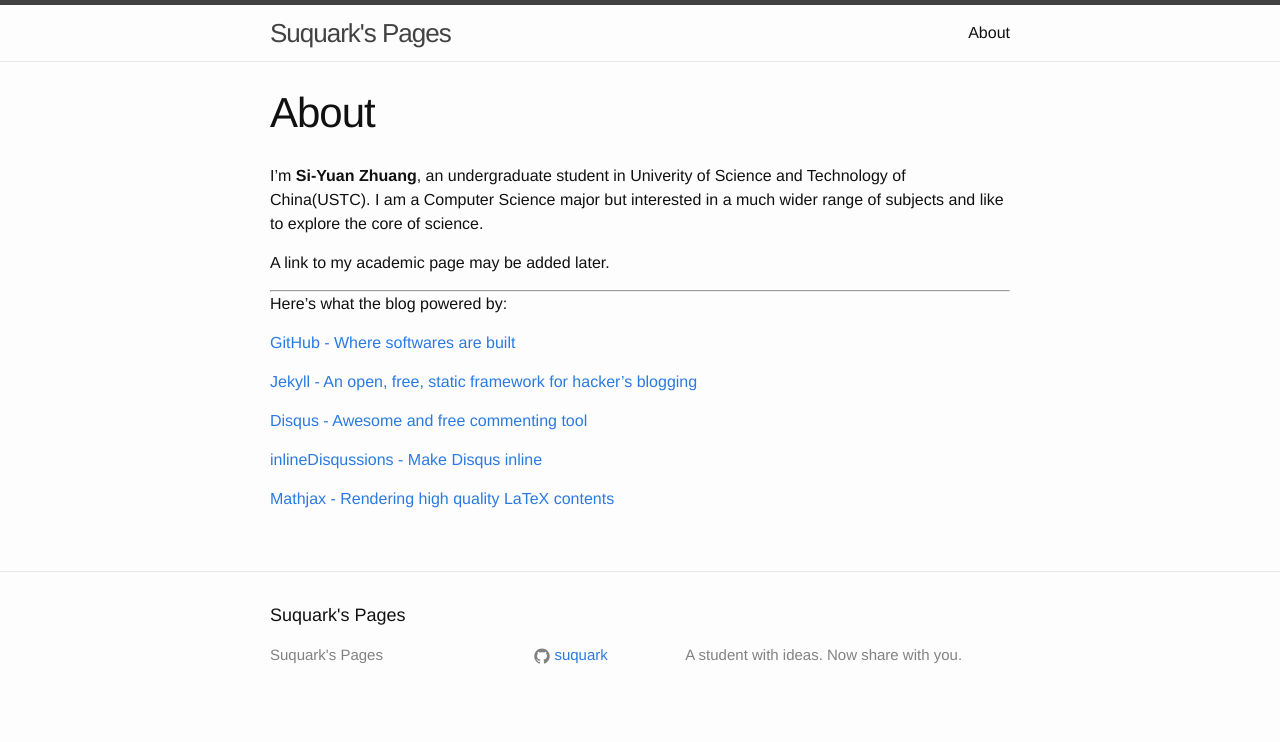
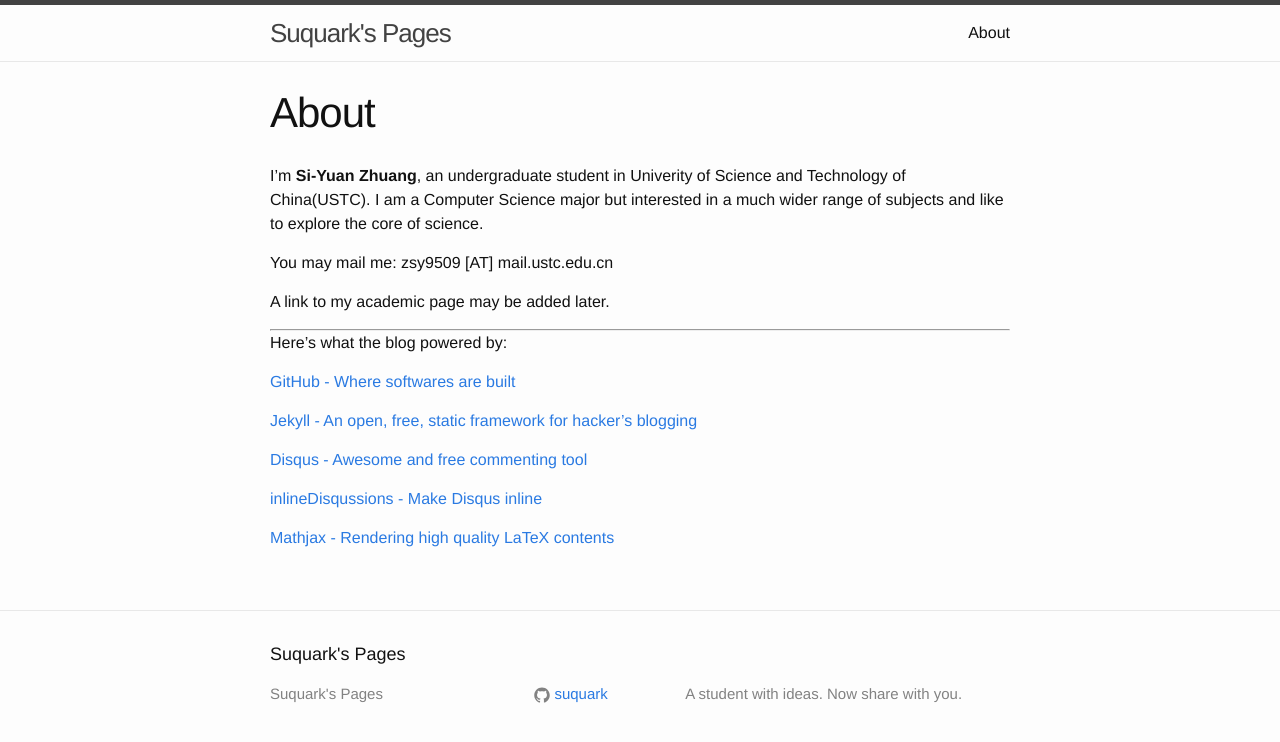
Before and after one commit to suquark/suquark.github.io, a Jekyll site: the page built from about.md, in a window 1280 px wide. Shown: the top 742 px of the page. Built offline with Jekyll 4.4.1, drawn with Linux system fonts in a browser that asks for light colours.

Commit message:
modify About.md

```diff
--- a/about.md
+++ b/about.md
@@ -5,6 +5,8 @@ permalink: /about/
 ---
 
 I'm **Si-Yuan Zhuang**, an undergraduate student in Univerity of Science and Technology of China(USTC). I am a Computer Science major but interested in a much wider range of subjects and like to explore the core of science.
+
+You may mail me: zsy9509 [AT] mail.ustc.edu.cn
 
 A link to my academic page may be added later.
 
```
